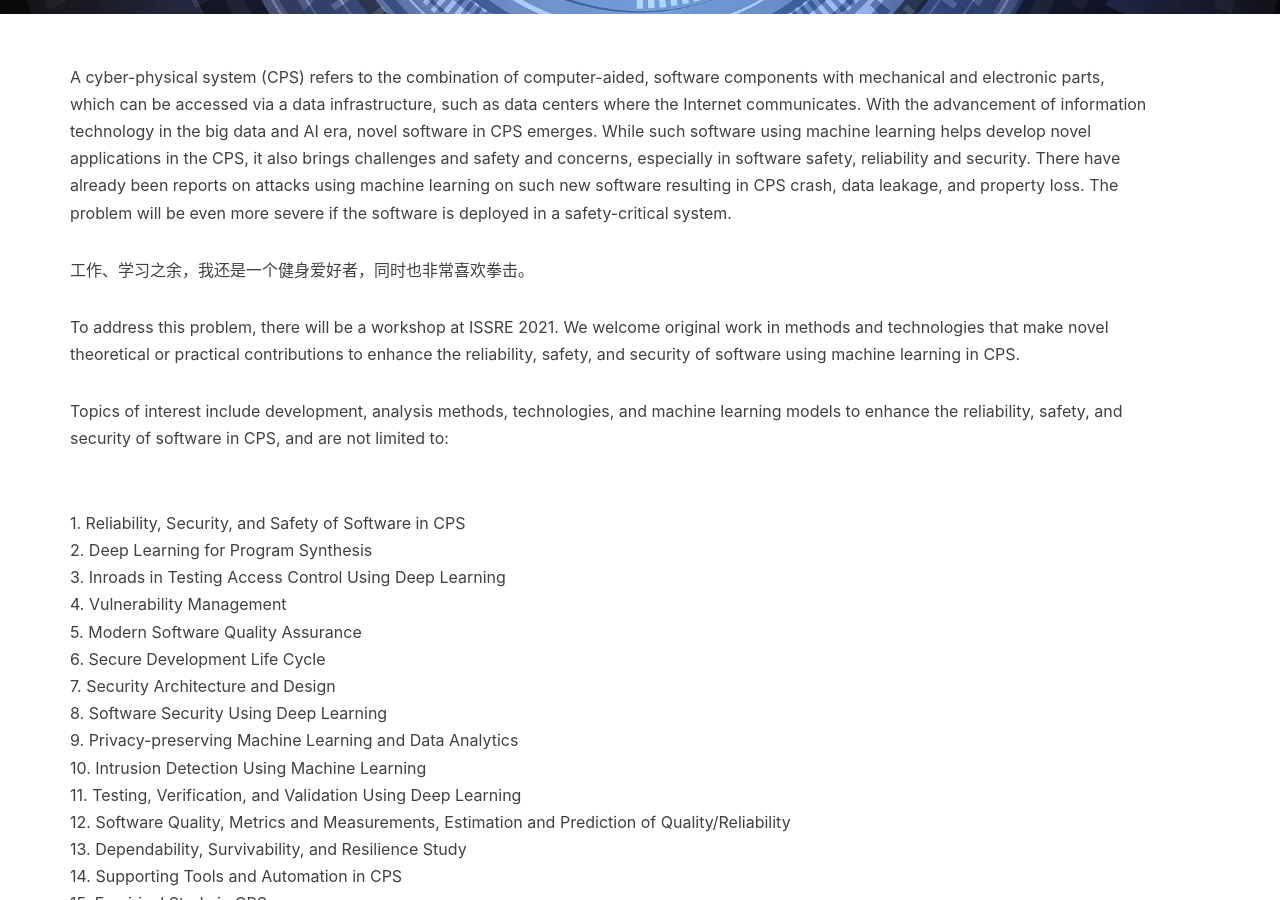
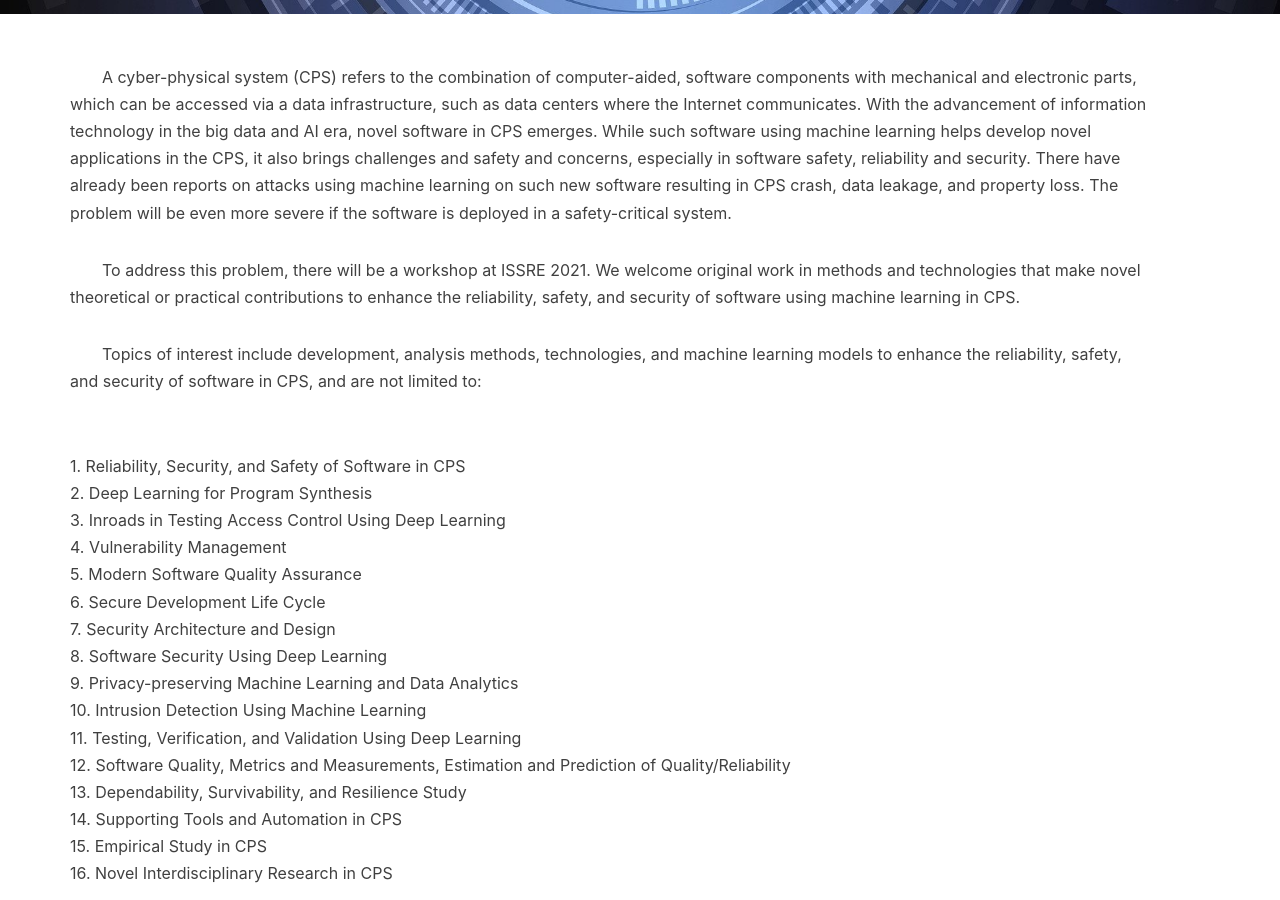
Before and after one commit to Gahory/SSSML2021, a Jekyll site: the page built from index.html, in a window 1280 px wide and 900 px high, scrolled down 442 px. Built offline with Jekyll 4.4.1, drawn with Linux system fonts in a browser that asks for light colours; nearby versions of some CDN libraries; comment, search, counter and statistics services are not loaded.

Commit message:
Update index.html

```diff
--- a/index.html
+++ b/index.html
@@ -3,16 +3,11 @@ layout: page
 description: "Safety and Security of Software Using Machine Learning in Cyber-physics System"
 ---
 
-<div class="zh post-container">
+<div class="zh post-container" style="text-indent:2em">
 
     <p>A cyber-physical system (CPS) refers to the combination of computer-aided, software components with mechanical and electronic parts, which can be accessed via a data infrastructure, such as data centers where the Internet communicates. With the advancement of information technology in the big data and AI era, novel software in CPS emerges. While such software using machine learning helps develop novel applications in the CPS, it also brings challenges and safety and concerns, especially in software safety, reliability and security. There have already been reports on attacks using machine learning on such new software resulting in CPS crash, data leakage, and property loss. The problem will be even more severe if the software is deployed in a safety-critical system.</p>
-
-    <p>工作、学习之余，我还是一个健身爱好者，同时也非常喜欢拳击。</p>
-
     <p>To address this problem, there will be a workshop at ISSRE 2021. We welcome original work in methods and technologies that make novel theoretical or practical contributions to enhance the reliability, safety, and security of software using machine learning in CPS.</p>
-
     <p>Topics of interest include development, analysis methods, technologies, and machine learning models to enhance the reliability, safety, and security of software in CPS, and are not limited to:</p>
-
     <p>
         <br/>1.	Reliability, Security, and Safety of Software in CPS
         <br/>2.	Deep Learning for Program Synthesis
```
